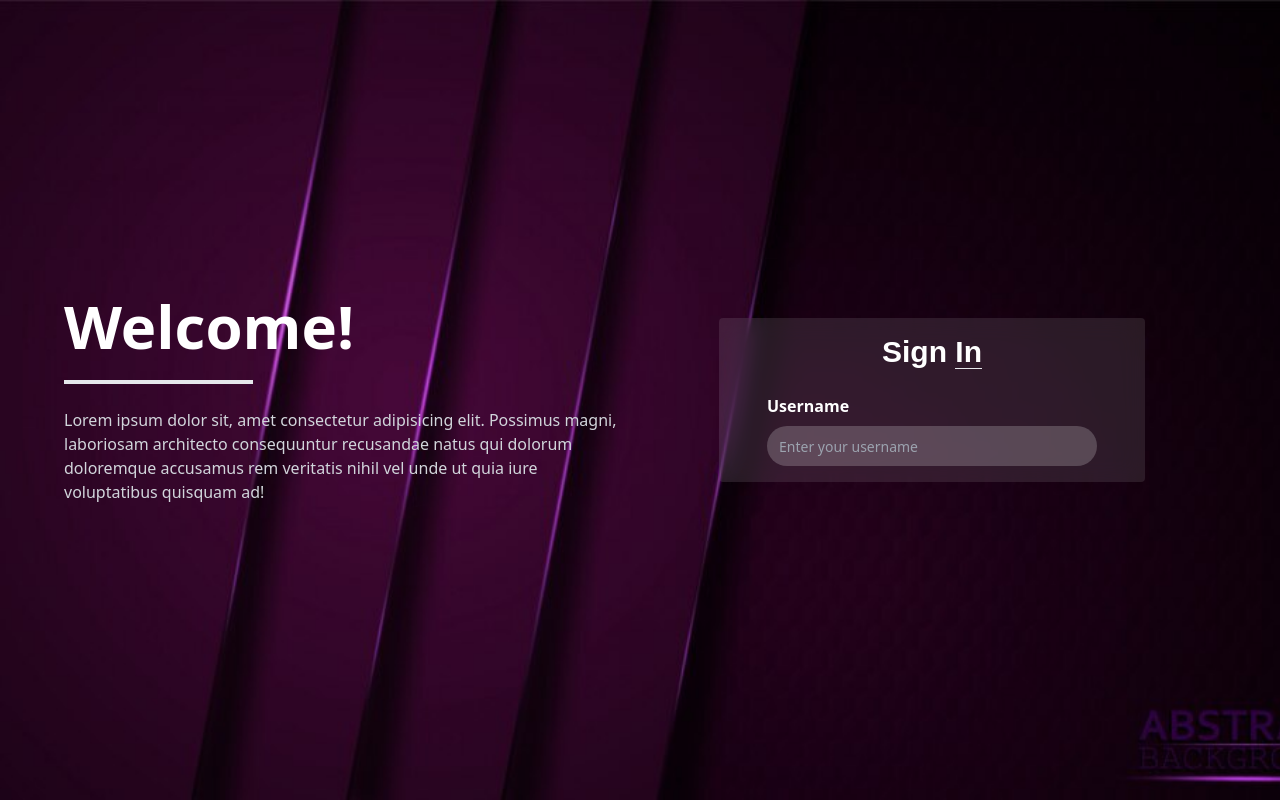
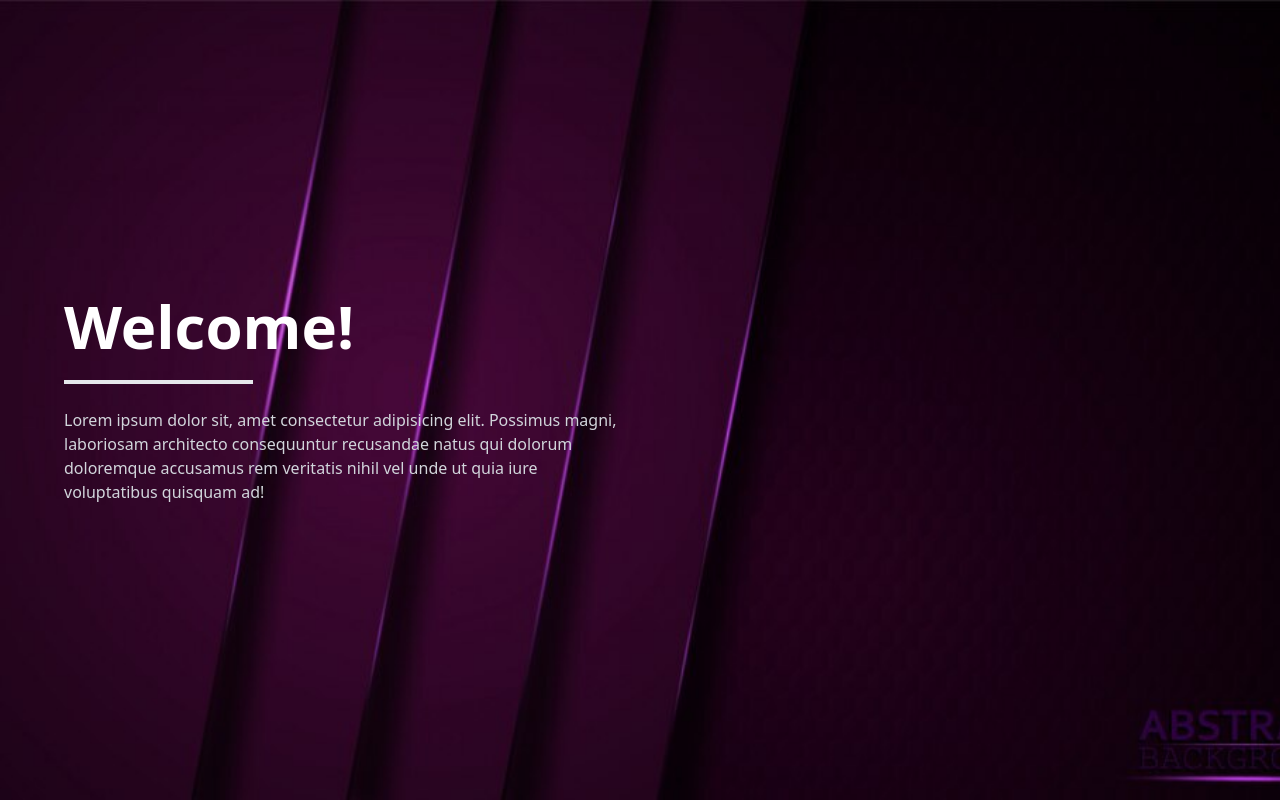
Before and after one commit to peterchigozirim/vueWithFirebase, a Vue app: page / in a window 1280 px wide. Built offline with nearby package versions, Linux system fonts and the light colour scheme; a web font is replaced by a local one.

Commit message:
set with login component

```diff
--- a/src/views/HomeView.vue
+++ b/src/views/HomeView.vue
@@ -21,23 +21,7 @@
             </div>
           </div>
           <div>
-            <div class="w-9/12 rounded mx-auto backdrop-blur-md space-y-6 bg-white/10 px-12 py-4">
-              <div>
-                <div class="text-3xl font-bold text-center font-FiraSans">
-                  <p>Sign <span class="border-b ">In</span></p>
-                </div>
-              </div>
-              <div>
-                <form action="">
-                  <div>
-                    <label class="font-semibold mb-2 capitalize block " for="username">username</label>
-                    <div class="bg-white/20 rounded-full w-full h-10">
-                      <input type="text" placeholder="Enter your username" class="w-full text-sm h-full focus:outline-none focus:ring-0 px-3 bg-transparent">
-                    </div>
-                  </div>
-                </form>
-              </div>
-            </div>
+
           </div>
         </div>
       </div>
```
